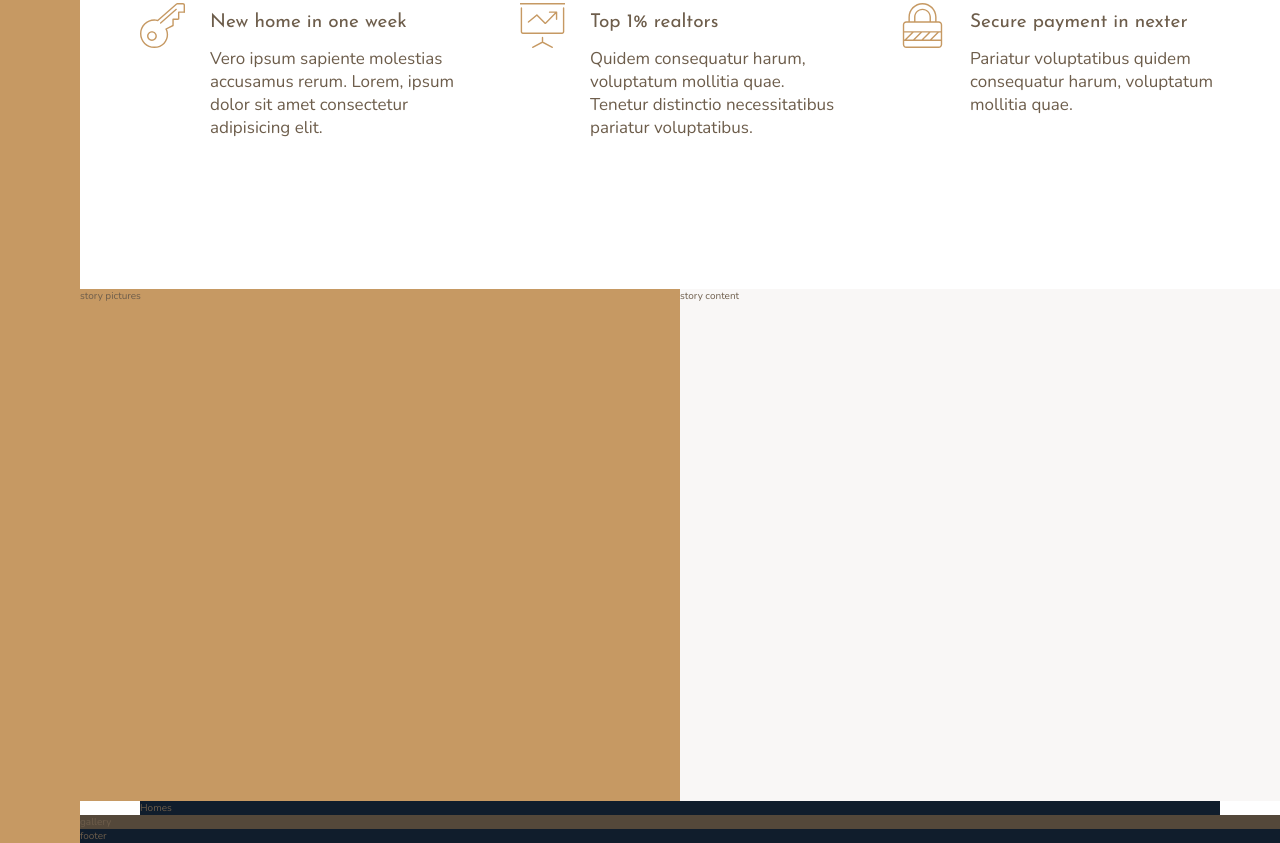
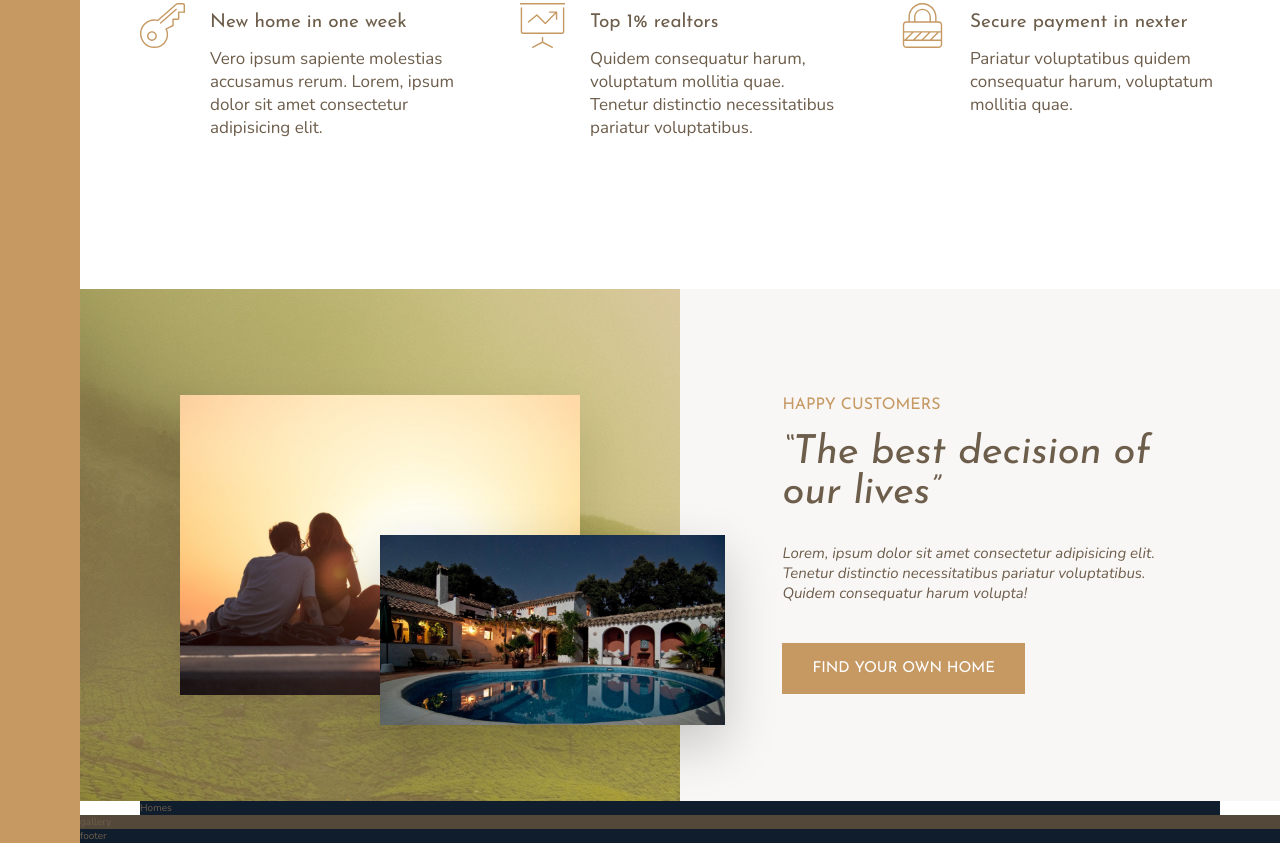
Before and after one commit to Vipul-7/Nexter-grid-Project, a website: page index.html in a window 1280 px wide. Shown: the part 963-1806 px from the top of the page. Drawn offline with nearby package versions, Linux system fonts and the light colour scheme.

Commit message:
Build the story section

```diff
--- a/index.html
+++ b/index.html
@@ -80,8 +80,20 @@
         </p>
       </div>
     </section>
-    <div class="story__pictures">story pictures</div>
-    <div class="story__content">story content</div>
+    <div class="story__pictures">
+        <img src="img/story-1.jpeg" alt="Couple with new house" class="story__img--1">
+        <img src="img/story-2.jpeg" alt="New house" class="story__img--2">
+    </div>
+    <div class="story__content">
+      <h3 class="heading-3 mb-sm">Happy Customers</h3>
+      <h2 class="heading-2 heading--dark mb-md">&ldquo;The best decision of our lives&rdquo;</h2>
+      <p class="story__text">
+        Lorem, ipsum dolor sit amet consectetur adipisicing elit. Tenetur
+        distinctio necessitatibus pariatur voluptatibus. Quidem consequatur
+        harum volupta!
+      </p>
+      <button class="btn">Find your own home</button-btn>
+    </div>
     <section class="homes">Homes</section>
     <section class="gallery">gallery</section>
     <footer class="footer">footer</footer>
--- a/sass/_story.scss
+++ b/sass/_story.scss
@@ -1,10 +1,49 @@
 .story {
   &__pictures {
     background-color: $color-primary;
+    background-image: linear-gradient(
+        rgba($color-primary, 0.5),
+        rgba($color-primary, 0.5)
+      ),
+      url(../img/back.jpg);
     grid-column: full-start/ col-end 4;
+
+    display: grid;
+    grid-template-columns: repeat(6, 1fr);
+    grid-template-rows: repeat(6, 1fr);
+    align-items: center;
   }
+
+  &__img--1 {
+    width: 100%;
+    grid-row: 2/6;
+    grid-column: 2/6;
+    box-shadow: 0 2rem 5rem rgba(#000, 0.1);
+  }
+
+  &__img--2 {
+    width: 115%;
+    grid-row: 4/6;
+    grid-column: 4/7;
+    z-index: 20;
+    box-shadow: 0 2rem 5rem rgba(#000, 0.2);
+  }
+
   &__content {
     background-color: $color-grey-light-1;
     grid-column: col-start 5 / full-end;
+
+    padding: 6rem 8vw;
+
+    display: flex;
+    flex-direction: column;
+    justify-content: center;
+    align-items: flex-start;
+  }
+
+  &__text {
+    font-size: 1.5rem;
+    font-style: italic;
+    margin-bottom: 4rem;
   }
 }
--- a/sass/_typography.scss
+++ b/sass/_typography.scss
@@ -8,9 +8,23 @@
 }
 .heading-2 {
   @extend %heading;
+  font-size: 4rem;
+  font-style: italic;
+  line-height: 1;
+
+  &--light {
+    color: $color-grey-light-1;
+  }
+  &--dark {
+    color: $color-grey-dark-1;
+  }
 }
 .heading-3 {
   @extend %heading;
+
+  font-size: 1.6rem;
+  color: $color-primary;
+  text-transform: uppercase;
 }
 .heading-4 {
   @extend %heading;
@@ -23,3 +37,33 @@
     color: $color-grey-dark-1;
   }
 }
+
+.btn {
+  background-color: $color-primary;
+  color: #fff;
+  border: none;
+  border-radius: 0;
+  font-family: $font-display;
+  font-size: 1.5rem;
+  text-transform: uppercase;
+  padding: 1.8rem 3rem;
+  cursor: pointer;
+  transition: all 0.2s;
+
+  &:hover {
+    background-color: $color-primary-dark;
+  }
+}
+
+.mb-sm {
+  margin-bottom: 2rem;
+}
+.mb-md {
+  margin-bottom: 3rem;
+}
+.mb-lg {
+  margin-bottom: 4rem;
+}
+.mb-hg {
+  margin-bottom: 8rem;
+}
```
Also changed, not shown: css/style.css.
